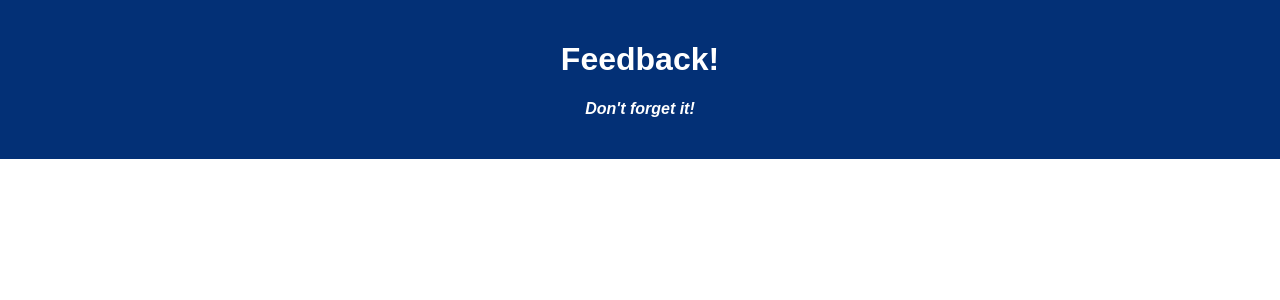
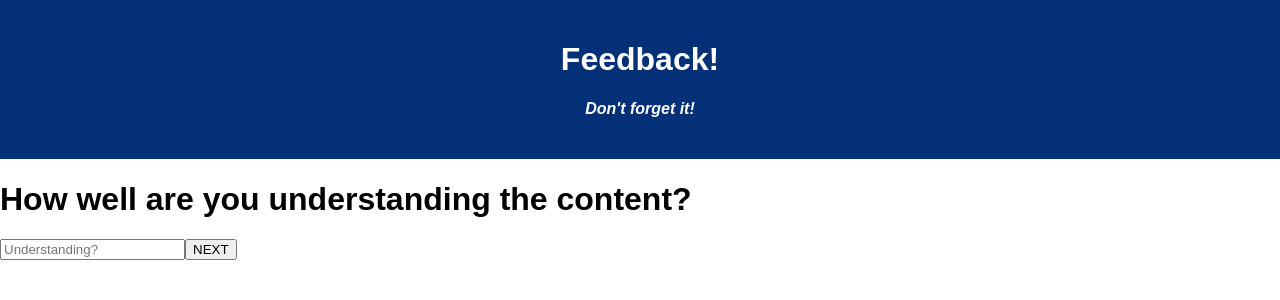
Before and after one commit to MrOrtiz1988/weekend-redux-feedback-loop, a React (Create React App) app: page /#/ in a window 1280 px wide. Shown: the top 300 px of the page. Built offline with nearby package versions, Linux system fonts and the light colour scheme.

Commit message:
feeling component set up

```diff
--- a/src/components/App/App.jsx
+++ b/src/components/App/App.jsx
@@ -1,15 +1,17 @@
 import React from 'react';
 import axios from 'axios';
 import './App.css';
+import Header from '../Header/Header';
+import Feeling from '../Feeling/Feeling';
 
 function App() {
 
   return (
-    <div className='App'>
-      <header className='App-header'>
-        <h1 className='App-title'>Feedback!</h1>
-        <h4>Don't forget it!</h4>
-      </header>
+    <div>
+      <div className='App'>
+        <Header />
+      </div>
+      <Feeling />
     </div>
   );
 }
--- /dev/null
+++ b/src/components/Feeling/Feeling.jsx
@@ -0,0 +1,29 @@
+import { useState } from 'react';
+import { useDispatch } from 'react-redux';
+
+
+function Feeling () {
+
+    const [feelingInput, setFeelingInput] = useState('');
+
+    const dispatch = useDispatch();
+
+    const sendFeeling = () => {
+
+    }
+
+    return (
+        <form>
+            <h1>How well are you understanding the content?</h1>
+            <input
+                type="text"
+                placeholder="Understanding?"
+                value={feelingInput}
+                onChange={ event => setFeelingInput(event.target.value) }
+            />
+            <button>NEXT</button>
+        </form>
+    )
+}
+
+export default Feeling;
--- /dev/null
+++ b/src/components/Header/Header.jsx
@@ -0,0 +1,10 @@
+function Header() {
+    return (
+        <header className='App-header'>
+            <h1 className='App-title'>Feedback!</h1>
+            <h4>Don't forget it!</h4>
+        </header>
+    )
+}
+
+export default Header;
```
Also changed, not shown: src/components/App/App.css (line endings or trailing spaces).
